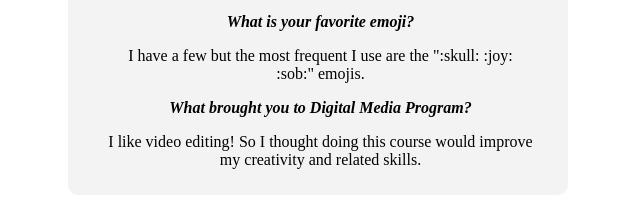
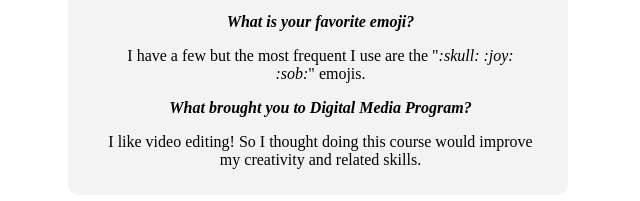
Before and after one commit to calvinvuong4956/studioWorkIndex, a plain HTML site: page workindex/index.html in a window 1280 px wide. Shown: the part 330-531 px from the top of the page, 322-962 px from the left. Drawn offline with Linux system fonts and the light colour scheme.

Commit message:
minor changes

```diff
--- a/workindex/index.html
+++ b/workindex/index.html
@@ -33,8 +33,9 @@
           What is your favorite emoji?
         </ul>
         <ul class="A">
-          I have a few but the most frequent I use are the ":skull: :joy: :sob:"
-          emojis.
+          I have a few but the most frequent I use are the "<i
+            >:skull: :joy: :sob:</i
+          >" emojis.
         </ul>
         <ul class="Q">
           What brought you to Digital Media Program?
```
